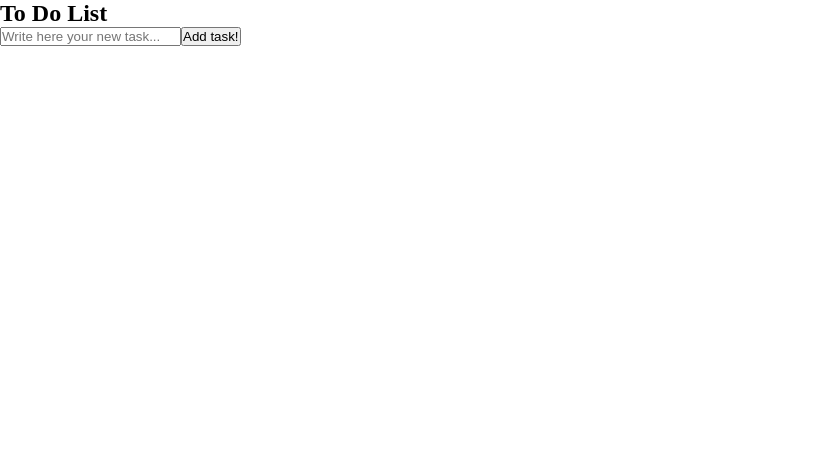
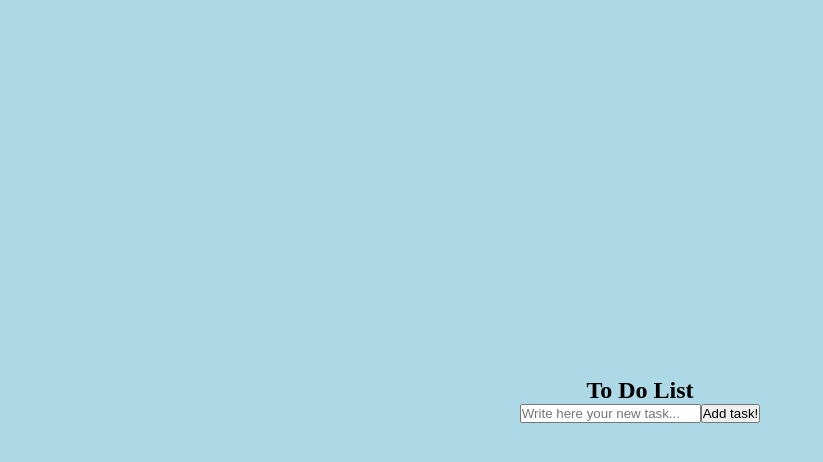
Before and after one commit to byPG/trainingReact, a React (Vite) app in the folder ToDoList/: page / in a window 1280 px wide. Shown: the top 462 px of the page, without its empty margins (0-823 px from the left). Built offline with nearby package versions, Linux system fonts and the light colour scheme.

Commit message:
a little bit of styling

```diff
--- a/ToDoList/src/App.jsx
+++ b/ToDoList/src/App.jsx
@@ -11,7 +11,7 @@
   }
 
   return (
-    <>
+    <div className="content">
       <header>
         {/* <img src="" alt="" /> */}
         <h2>To Do List</h2>
@@ -36,7 +36,7 @@
           ))}
         </ul>
       </div>
-    </>
+    </div>
   );
 }
 
--- a/ToDoList/src/index.css
+++ b/ToDoList/src/index.css
@@ -3,3 +3,12 @@
   margin: 0;
   padding: 0;
 }
+
+.content {
+  display: flex;
+  flex-direction: column;
+  justify-content: center;
+  align-items: center;
+  height: 100vh;
+  background-color: lightblue;
+}
```
